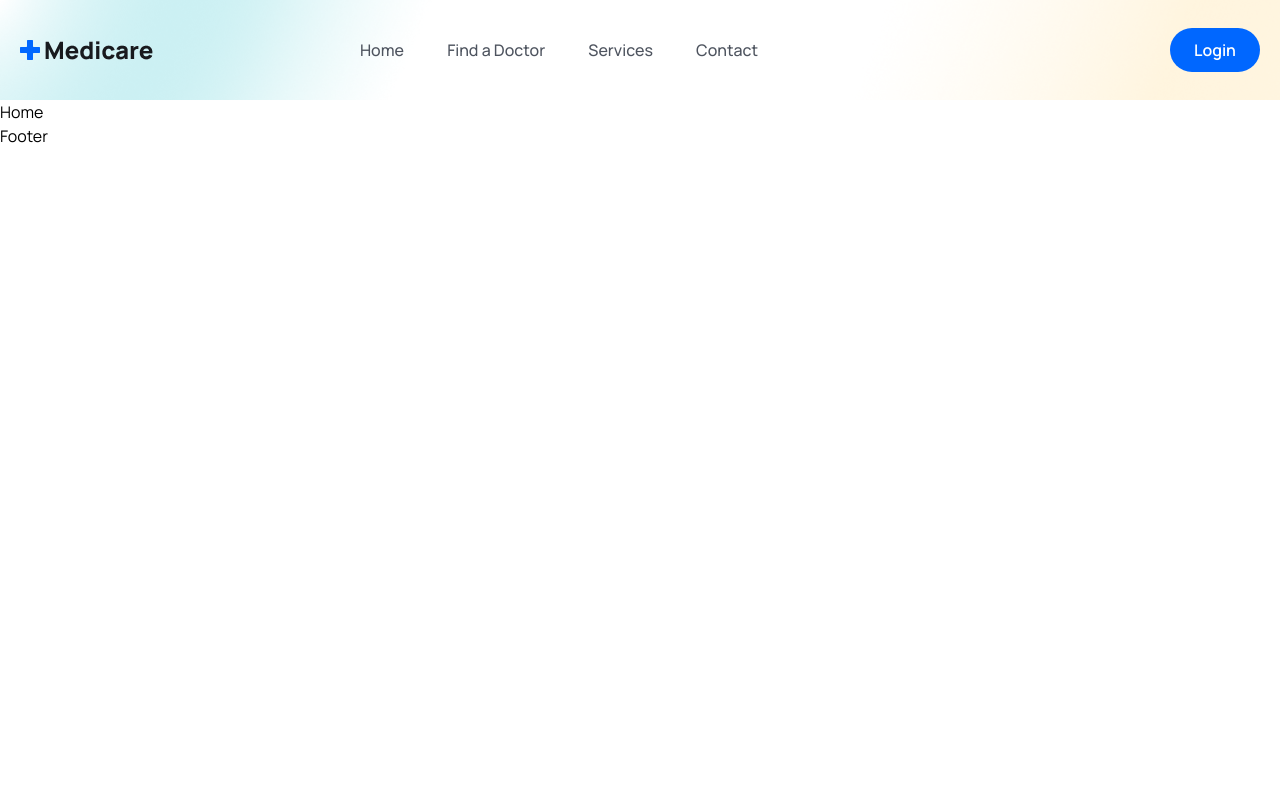
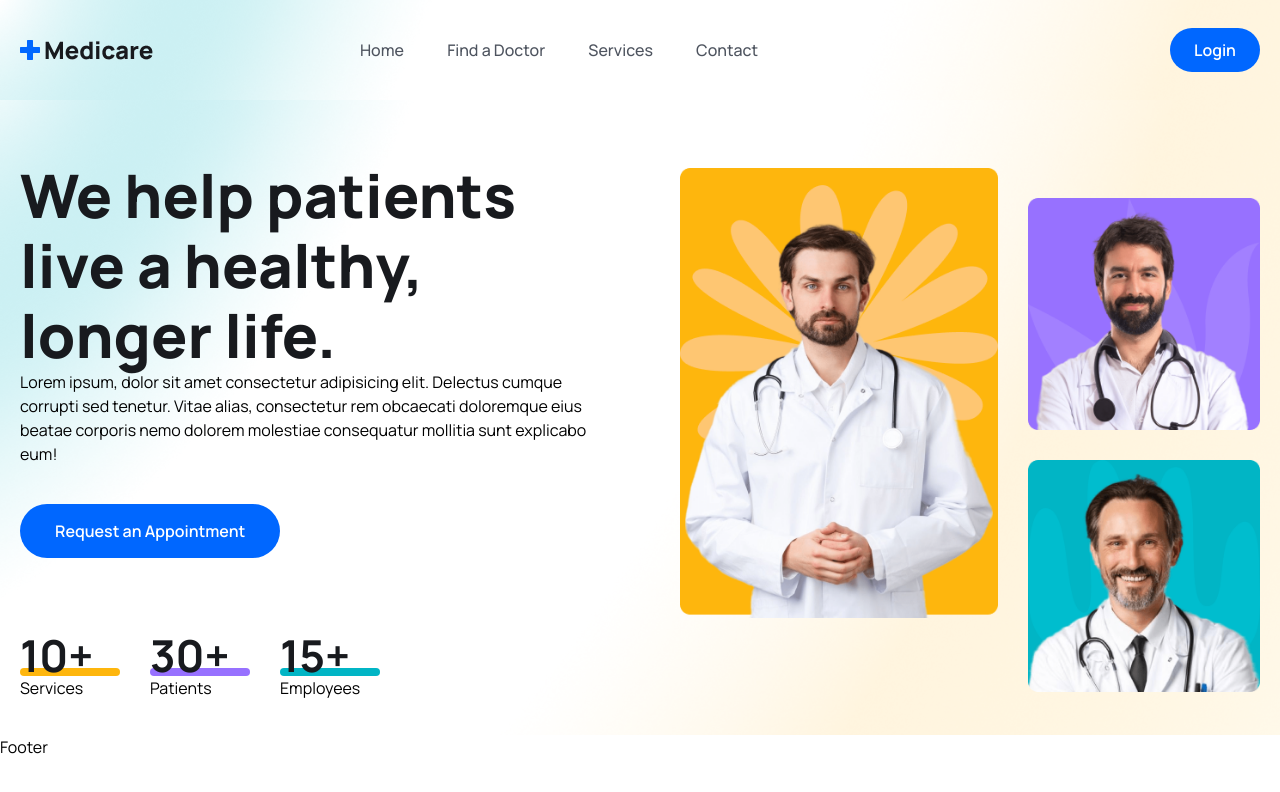
Before and after one commit to Sukrajchaudhary/Doctor-appoinment, a React (Vite) app in the folder frontend/: page / in a window 1280 px wide. Shown: the top 792 px of the page. Built offline with nearby package versions, Linux system fonts and the light colour scheme.

Commit message:
Hero Section

```diff
--- a/frontend/src/index.css
+++ b/frontend/src/index.css
@@ -28,6 +28,10 @@
   .header {
     @apply bg-[url('./assets/images/mask.png')] bg-no-repeat bg-center bg-cover w-full h-[100px] leading-[100px];
   }
+
+  .hero__section {
+    @apply bg-[url('./assets/images/hero-bg.png')] bg-no-repeat bg-center bg-cover;
+  }
 }
 
 @media only screen and (min-width: 1024px) {
--- a/frontend/src/pages/Home.jsx
+++ b/frontend/src/pages/Home.jsx
@@ -1,11 +1,74 @@
-import React from 'react'
+import React from "react";
+import heroImg01 from "../assets/images/hero-img01.png";
+import heroImg02 from "../assets/images/hero-img02.png";
+import heroImg03 from "../assets/images/hero-img03.png";
 
 const Home = () => {
   return (
-    <div>
-      Home
-    </div>
-  )
-}
+    <>
+      {/* ================ hero section ================= */}
+      <>
+        <section className="hero__section pt-[60px] 2xl:h-[800px]">
+          <div className="container">
+            <div className="flex flex-col lg:flex-row gap-[90px] items-center justify-between">
+              {/* ================ hero content ================= */}
+              <div>
+                <div className="lg:w-[570px]">
+                  <h1 className="text-[36px] leading-[46px] text-headingColor font-[800] md:text-[60px] md:leading-[70px]">
+                    We help patients live a healthy, longer life.
+                  </h1>
+                  <p className="text__para">
+                    Lorem ipsum, dolor sit amet consectetur adipisicing elit.
+                    Delectus cumque corrupti sed tenetur. Vitae alias,
+                    consectetur rem obcaecati doloremque eius beatae corporis
+                    nemo dolorem molestiae consequatur mollitia sunt explicabo
+                    eum!
+                  </p>
+                  <button className="btn">Request an Appointment</button>
+                </div>
 
-export default Home
+                {/* ================= hero counter ================= */}
+                <div className="mt-[30px] lg:mt-[70px] flex flex-col lg:flex-row lg:items-center gap-5 lg:gap-[30px]">
+                  <div>
+                    <h2 className="text-[36px] leading-[56px] lg:text-[44px] lg:leading-[54px] font-[700] text-headingColor">
+                      10+
+                    </h2>
+                    <span className="w-[100px] h-2 bg-yellowColor rounded-full block mt-[-14px]"></span>
+                    <p className="text__para">Services</p>
+                  </div>
+                  <div>
+                    <h2 className="text-[36px] leading-[56px] lg:text-[44px] lg:leading-[54px] font-[700] text-headingColor">
+                      30+
+                    </h2>
+                    <span className="w-[100px] h-2 bg-purpleColor rounded-full block mt-[-14px]"></span>
+                    <p className="text__para">Patients</p>
+                  </div>
+                  <div>
+                    <h2 className="text-[36px] leading-[56px] lg:text-[44px] lg:leading-[54px] font-[700] text-headingColor">
+                      15+
+                    </h2>
+                    <span className="w-[100px] h-2 bg-irisBlueColor rounded-full block mt-[-14px]"></span>
+                    <p className="text__para">Employees</p>
+                  </div>
+                </div>
+              </div>
+
+              {/* ================ hero content ================= */}
+              <div className="flex gap-[30px] justify-end">
+                <div>
+                  <img className="w-full" src={heroImg01} alt="" />
+                </div>
+                <div className="mt-[30px]">
+                  <img src={heroImg02} alt="" className="w-full mb-[30px]" />
+                  <img src={heroImg03} alt="" className="w-full" />
+                </div>
+              </div>
+            </div>
+          </div>
+        </section>
+      </>
+    </>
+  );
+};
+
+export default Home;
```
